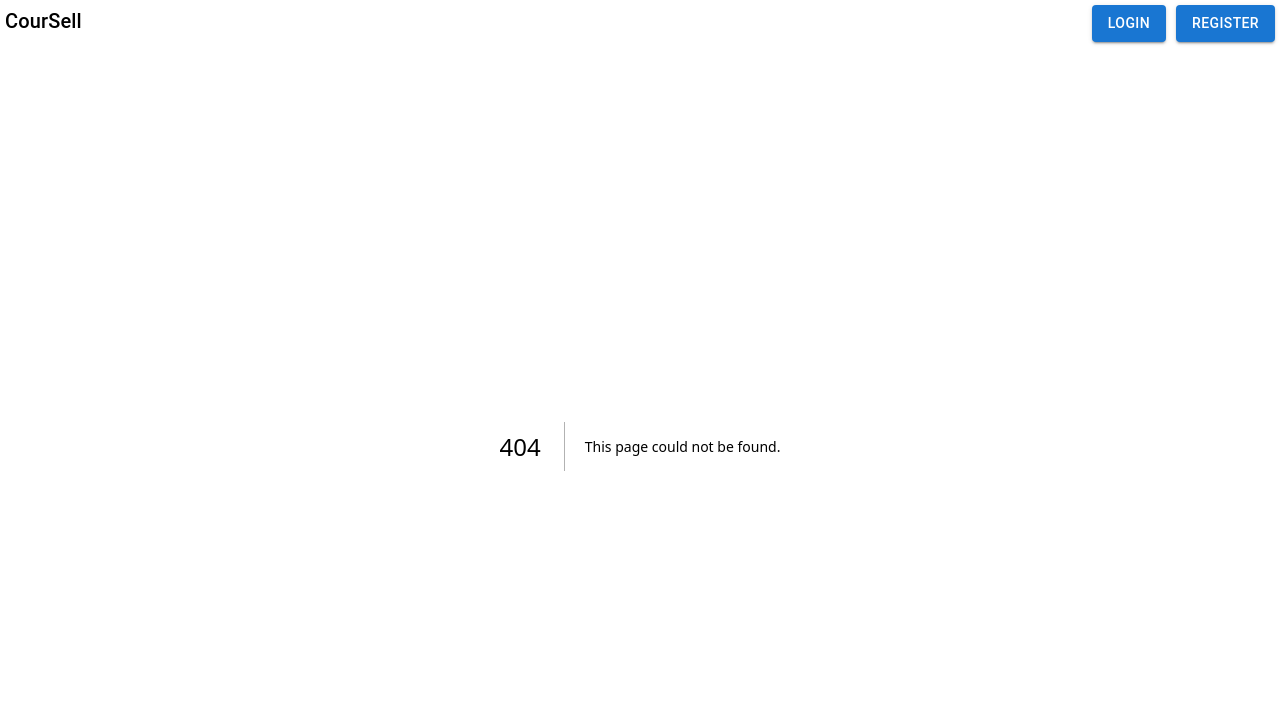
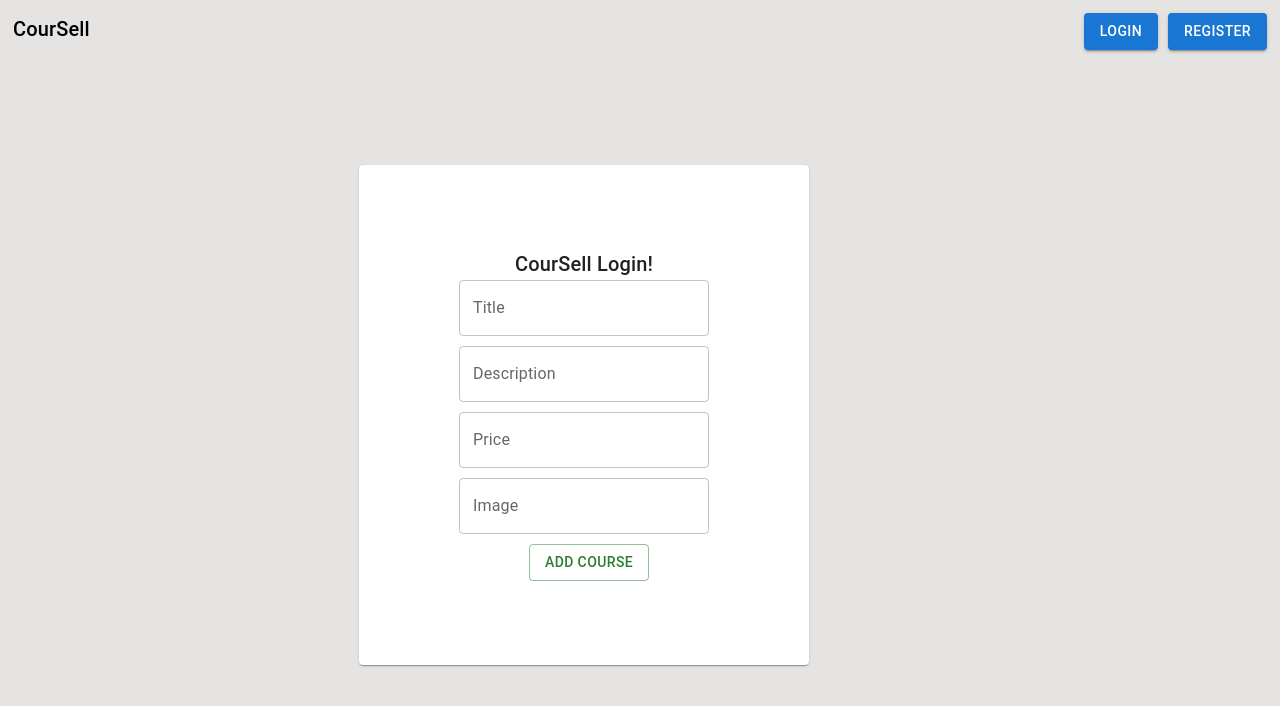
Before and after one commit to KaushalNijhawan/CourSell-MonoRepo, a Next.js app in the folder apps/coursell/: page /addCourses in a window 1280 px wide. Before the commit this address had no page. Shown: the top 706 px of the page. Built offline with nearby package versions, Linux system fonts and the light colour scheme.

Commit message:
added the component for adding the courses

```diff
--- a/apps/coursell/src/pages/_app.tsx
+++ b/apps/coursell/src/pages/_app.tsx
@@ -9,7 +9,6 @@ export default function App({ Component, pageProps: { session, ...pageProps } }:
   return (
     <SessionProvider session={pageProps.session}>
       <RecoilRoot>
-        <AppBar />
         <Component {...pageProps} />
       </RecoilRoot>
     </SessionProvider>
--- /dev/null
+++ b/apps/coursell/src/pages/addCourses.tsx
@@ -0,0 +1,35 @@
+import { Button, TextField, Typography , Card} from "@mui/material";
+import { useState } from "react";
+import { AppBar } from "ui";
+
+
+const AddCourses = () =>{
+    const [title, setTitle] = useState('');
+    const [price, setPrice] = useState('');
+    const [description, setDescription] = useState('');
+    const [imageLink, setImageLink] = useState('');
+
+    return(
+        <div>
+            <AppBar />
+            <div style={{ height: '90vh', width: '90vw', display: 'flex', justifyContent: 'center', alignItems: 'center' }}>
+                <Card style={{ display: 'flex', flexDirection: 'column', justifyContent: 'center', alignItems: 'center', height: 500, width: 450 }}>
+                    <Typography variant="h6">
+                        CourSell Login!
+                    </Typography>
+                    <TextField id="outlined-basic" label="Title" variant="outlined" style={{ width: 250 }} onChange={(e) => setTitle(e.target.value)} />
+                    <TextField id="outlined-basic" label="Description" variant="outlined" style={{ width: 250, marginTop: 10 }}
+                        type="text" onChange={(e) => setDescription(e.target.value)}  />
+                    <TextField id="outlined-basic" label="Price" variant="outlined" style={{ width: 250, marginTop: 10 }} onChange={(e) => setPrice(e.target.value)}
+                 />
+                    <TextField id="outlined-basic" label="Image" variant="outlined" style={{ width: 250, marginTop: 10 }} onChange={(e) => setImageLink(e.target.value)} />
+                    <div style={{ display: 'flex', justifyContent: 'space-between', marginTop: 10 }} >
+                        <Button variant='outlined' style={{ marginLeft: 10 }} color='success'>Add Course</Button>
+                    </div>
+                </Card>
+            </div>
+        </div>
+    );
+}
+
+export default AddCourses;
--- a/packages/ui/components/CourseCard.tsx
+++ b/packages/ui/components/CourseCard.tsx
@@ -1,6 +1,6 @@
 import { Card, CardMedia, Typography, Button, CardContent, CardActions } from "@mui/material";
 import { useRouter } from "next/navigation";
-const CourseCard = (props: any) => {
+export const CourseCard = (props: any) => {
     const router = useRouter();
     return (
         <div style={{ marginLeft: 10, marginTop: 10 }}>
@@ -27,5 +27,3 @@ const CourseCard = (props: any) => {
         </div>
     )
 }
-
-export default CourseCard;
--- a/packages/ui/components/index.ts
+++ b/packages/ui/components/index.ts
@@ -1,3 +1,4 @@
 export * from './Signup';
 export * from './AppBar';
 export * from './Signin';
+export * from './CourseCard';
```
Also changed, not shown: apps/coursell/src/pages/courses.tsx (+56 -25 lines).
